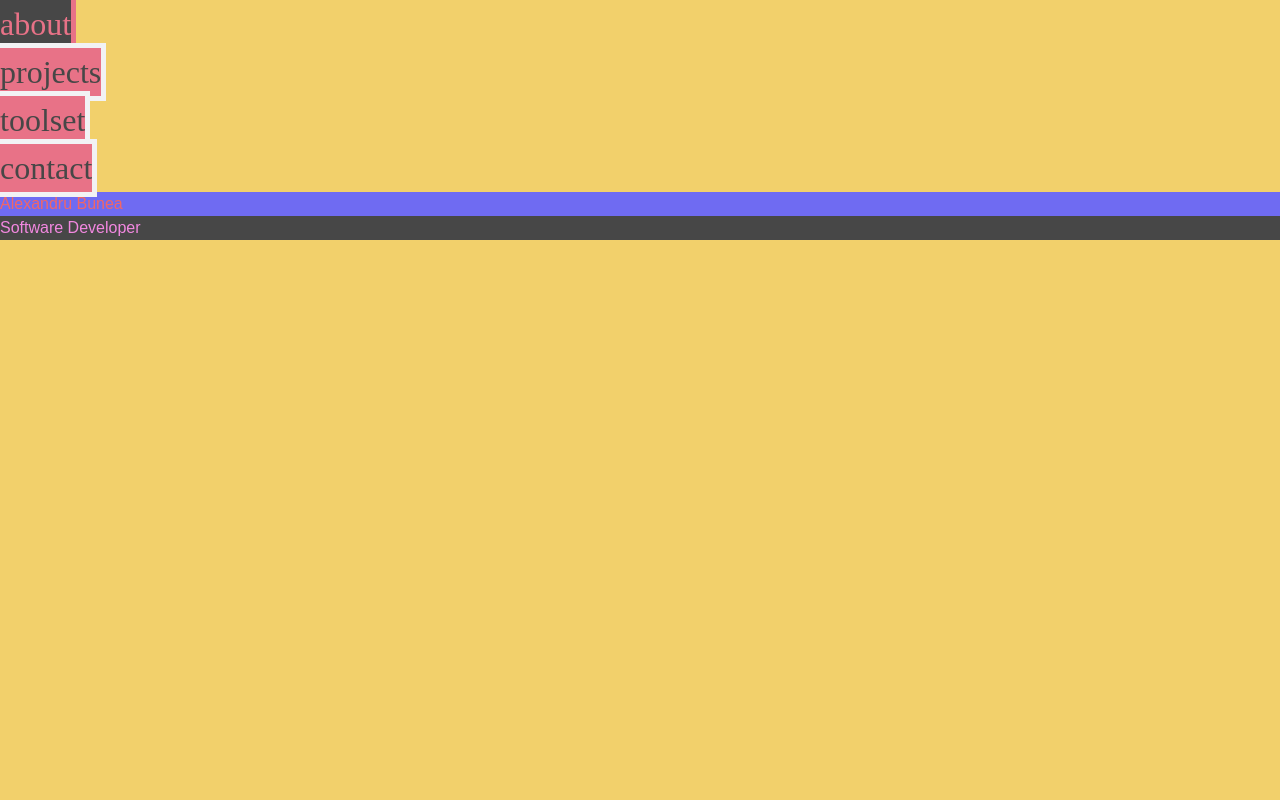
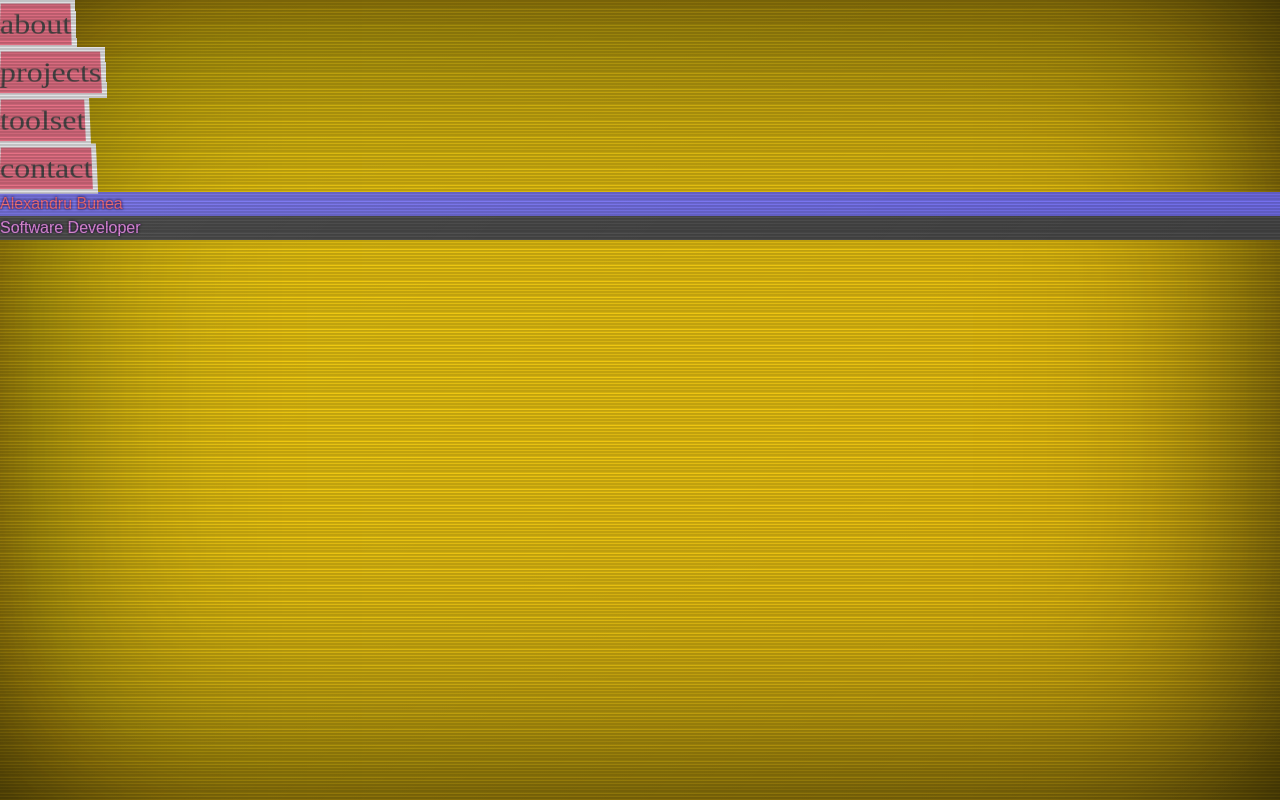
Before and after one commit to alexandrubunea/portofolio, a React (Vite) app: page / in a window 1280 px wide. Built offline with nearby package versions, Linux system fonts and the light colour scheme; a web font is replaced by a local one.

Commit message:
Update Added CRT effect.

```diff
--- a/index.html
+++ b/index.html
@@ -4,7 +4,7 @@
     <meta charset="UTF-8" />
     <link rel="icon" type="image/svg+xml" href="/vite.svg" />
     <meta name="viewport" content="width=device-width, initial-scale=1.0" />
-    <title>Alexandru Bunea - Portofolio</title>
+    <title>Alexandru Bunea - Portfolio</title>
   </head>
   <body>
     <div id="root"></div>
--- a/src/App.css
+++ b/src/App.css
@@ -1,3 +1,105 @@
-* {
-    background-color: #F2D06B;
+body {
+    background: #F1C40F;
+    overflow: hidden;
+    height: 100vh;
+    box-shadow: inset 0 0 100vh rgba(0, 0, 0, 0.9),
+                0 0 100vh rgba(0, 0, 0, 0.7);
+    animation: textShadow 5s infinite;
 }
+
+body::before {
+    content: "";
+    position: absolute;
+    top: 0;
+    left: 0;
+    width: 100%;
+    height: 100vh;
+    background: linear-gradient(135deg, rgba(255, 255, 255, 0.2), transparent);
+    mix-blend-mode: overlay; /* Makes it appear as a reflection */
+    border-radius: inherit;
+    pointer-events: none;
+}
+
+body::after {
+    content: "";
+    position: absolute;
+    top: 0;
+    left: 0;
+    width: 100%;
+    height: 100vh;
+    background: repeating-linear-gradient(
+      to bottom,
+      rgba(0, 0, 0, 0.2),
+      rgba(0, 0, 0, 0.2) .1em,
+      transparent .2em
+    );
+    pointer-events: none;
+    mix-blend-mode: multiply;
+    border-radius: inherit;
+}
+
+@keyframes textShadow {
+    0% {
+      text-shadow: 0.4389924193300864px 0 1px rgba(0,30,255,0.5), -0.4389924193300864px 0 1px rgba(255,0,80,0.3), 0 0 3px;
+    }
+    5% {
+      text-shadow: 2.7928974010788217px 0 1px rgba(0,30,255,0.5), -2.7928974010788217px 0 1px rgba(255,0,80,0.3), 0 0 3px;
+    }
+    10% {
+      text-shadow: 0.02956275843481219px 0 1px rgba(0,30,255,0.5), -0.02956275843481219px 0 1px rgba(255,0,80,0.3), 0 0 3px;
+    }
+    15% {
+      text-shadow: 0.40218538552878136px 0 1px rgba(0,30,255,0.5), -0.40218538552878136px 0 1px rgba(255,0,80,0.3), 0 0 3px;
+    }
+    20% {
+      text-shadow: 3.4794037899852017px 0 1px rgba(0,30,255,0.5), -3.4794037899852017px 0 1px rgba(255,0,80,0.3), 0 0 3px;
+    }
+    25% {
+      text-shadow: 1.6125630401149584px 0 1px rgba(0,30,255,0.5), -1.6125630401149584px 0 1px rgba(255,0,80,0.3), 0 0 3px;
+    }
+    30% {
+      text-shadow: 0.7015590085143956px 0 1px rgba(0,30,255,0.5), -0.7015590085143956px 0 1px rgba(255,0,80,0.3), 0 0 3px;
+    }
+    35% {
+      text-shadow: 3.896914047650351px 0 1px rgba(0,30,255,0.5), -3.896914047650351px 0 1px rgba(255,0,80,0.3), 0 0 3px;
+    }
+    40% {
+      text-shadow: 3.870905614848819px 0 1px rgba(0,30,255,0.5), -3.870905614848819px 0 1px rgba(255,0,80,0.3), 0 0 3px;
+    }
+    45% {
+      text-shadow: 2.231056963361899px 0 1px rgba(0,30,255,0.5), -2.231056963361899px 0 1px rgba(255,0,80,0.3), 0 0 3px;
+    }
+    50% {
+      text-shadow: 0.08084290417898504px 0 1px rgba(0,30,255,0.5), -0.08084290417898504px 0 1px rgba(255,0,80,0.3), 0 0 3px;
+    }
+    55% {
+      text-shadow: 2.3758461067427543px 0 1px rgba(0,30,255,0.5), -2.3758461067427543px 0 1px rgba(255,0,80,0.3), 0 0 3px;
+    }
+    60% {
+      text-shadow: 2.202193051050636px 0 1px rgba(0,30,255,0.5), -2.202193051050636px 0 1px rgba(255,0,80,0.3), 0 0 3px;
+    }
+    65% {
+      text-shadow: 2.8638780614874975px 0 1px rgba(0,30,255,0.5), -2.8638780614874975px 0 1px rgba(255,0,80,0.3), 0 0 3px;
+    }
+    70% {
+      text-shadow: 0.48874025155497314px 0 1px rgba(0,30,255,0.5), -0.48874025155497314px 0 1px rgba(255,0,80,0.3), 0 0 3px;
+    }
+    75% {
+      text-shadow: 1.8948491305757957px 0 1px rgba(0,30,255,0.5), -1.8948491305757957px 0 1px rgba(255,0,80,0.3), 0 0 3px;
+    }
+    80% {
+      text-shadow: 0.0833037308038857px 0 1px rgba(0,30,255,0.5), -0.0833037308038857px 0 1px rgba(255,0,80,0.3), 0 0 3px;
+    }
+    85% {
+      text-shadow: 0.09769827255241735px 0 1px rgba(0,30,255,0.5), -0.09769827255241735px 0 1px rgba(255,0,80,0.3), 0 0 3px;
+    }
+    90% {
+      text-shadow: 3.443339761481782px 0 1px rgba(0,30,255,0.5), -3.443339761481782px 0 1px rgba(255,0,80,0.3), 0 0 3px;
+    }
+    95% {
+      text-shadow: 2.1841838852799786px 0 1px rgba(0,30,255,0.5), -2.1841838852799786px 0 1px rgba(255,0,80,0.3), 0 0 3px;
+    }
+    100% {
+      text-shadow: 2.6208764473832513px 0 1px rgba(0,30,255,0.5), -2.6208764473832513px 0 1px rgba(255,0,80,0.3), 0 0 3px;
+    }
+}
--- a/src/App.tsx
+++ b/src/App.tsx
@@ -6,6 +6,7 @@ import Logo from './components/logo/Logo'
 function App() {
   return (
     <>
+      <div className="">
         <div className="container mx-auto px-10 py-10">
             <div className="flex flex-col lg:flex-row lg:justify-between gap-4">
               <div className="w-full sm:w-auto order-2 lg:order-1">
@@ -16,7 +17,7 @@ function App() {
                   <Logo name="Alexandru Bunea" title="Software Developer"/>
                 </div>
                 <div className="row-auto">
-
+              </div>
             </div>
           </div>
         </div>
--- a/src/components/menu_button/MenuButton.css
+++ b/src/components/menu_button/MenuButton.css
@@ -6,6 +6,7 @@
     outline: solid 5px #F2F2F4;
     font-family: "Moul", serif;
     font-size: 2rem;
+    transform: perspective(20em) rotateX(30deg);
 }
 .menu-button:hover {
     background-color: #474747;
@@ -13,4 +14,5 @@
     outline: solid 5px #E87287;
     font-family: "Moul", serif;
     font-size: 2rem;
+    transform: perspective(20em) rotateX(30deg) translateY(-.5em);
 }
--- a/src/components/menu_button/MenuButton.tsx
+++ b/src/components/menu_button/MenuButton.tsx
@@ -4,7 +4,7 @@ function MenuButton({ text }: { text: string }) {
   return (
     <>
       <button className="menu-button w-[10em] lg:w-[12em] h-[3em] rounded uppercase font-bold text-center
-        p-2 transition-all duration-500 lg:hover:translate-x-10 my-3 shadow-md">
+        p-2 transition-all duration-500 my-3">
         {text}
       </button>
     </>
```
Lines whose indentation alone changed are shown as unchanged.
